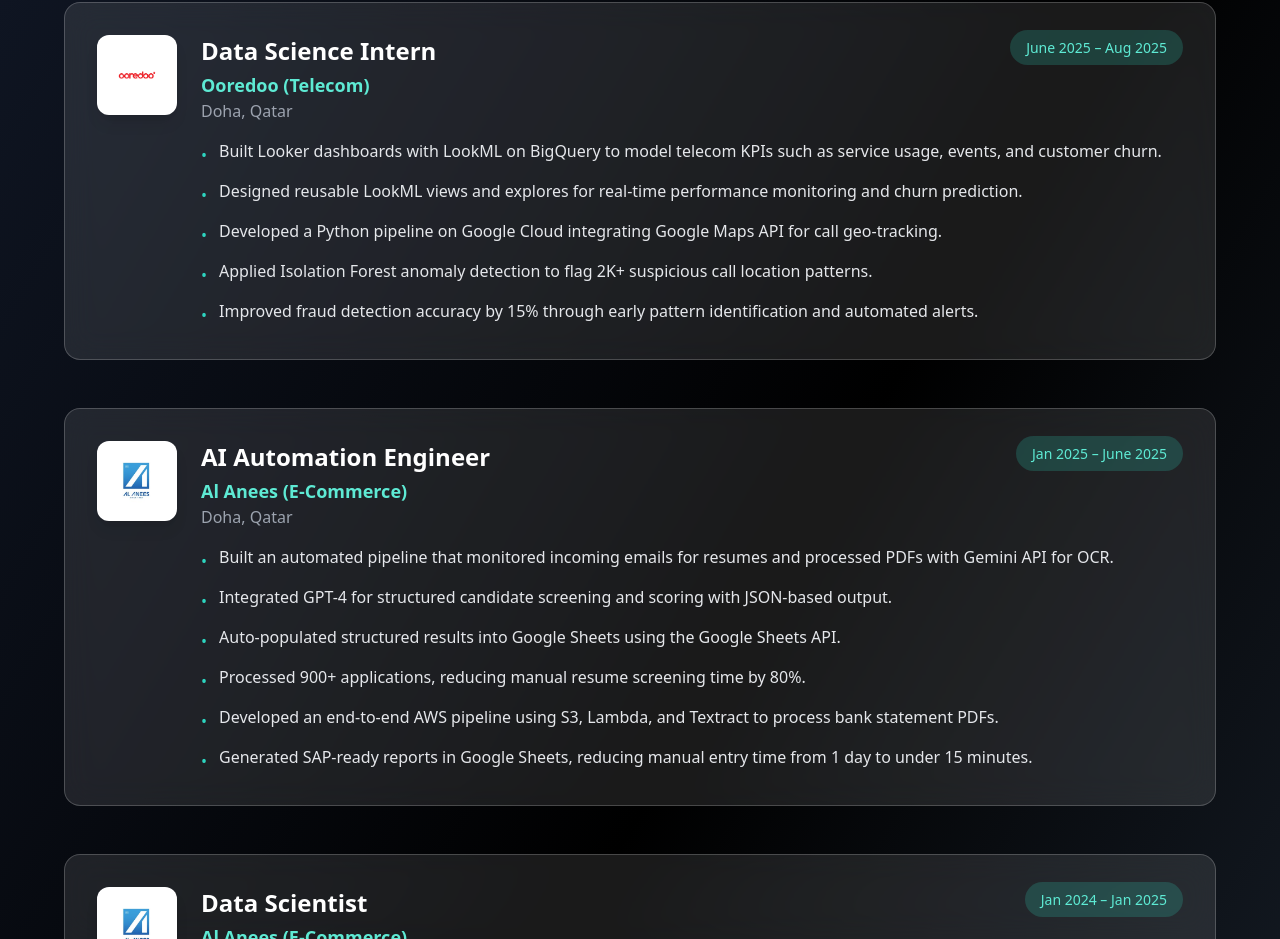
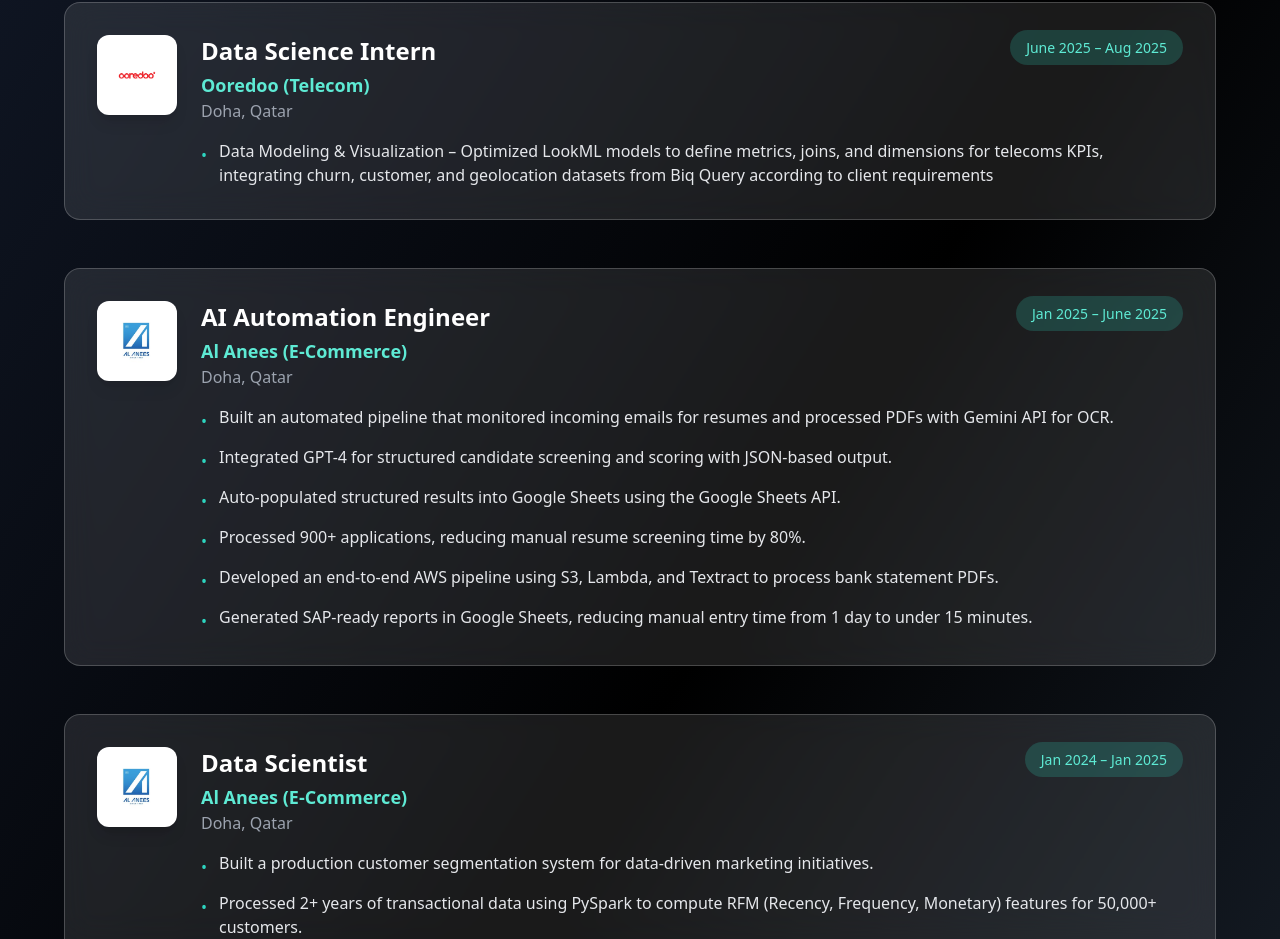
Before and after one commit to MeshalNayim/meshalnayim.github.io, a React (Vite) app: page / in a window 1280 px wide. Shown: the part 3177-4116 px from the top of the page. Built offline with nearby package versions, Linux system fonts and the light colour scheme.

Commit message:
Update Experience.jsx

```diff
--- a/src/components/Experience.jsx
+++ b/src/components/Experience.jsx
@@ -13,11 +13,7 @@
   period: "June 2025 – Aug 2025",
   logo: ooredooLogo,
   highlights: [
-    "Built Looker dashboards with LookML on BigQuery to model telecom KPIs such as service usage, events, and customer churn.",
-    "Designed reusable LookML views and explores for real-time performance monitoring and churn prediction.",
-    "Developed a Python pipeline on Google Cloud integrating Google Maps API for call geo-tracking.",
-    "Applied Isolation Forest anomaly detection to flag 2K+ suspicious call location patterns.",
-    "Improved fraud detection accuracy by 15% through early pattern identification and automated alerts."
+    "Data Modeling & Visualization – Optimized LookML models to define metrics, joins, and dimensions for telecoms KPIs, integrating churn, customer, and geolocation datasets from Biq Query according to client requirements"
   ],
 },
 {
```
